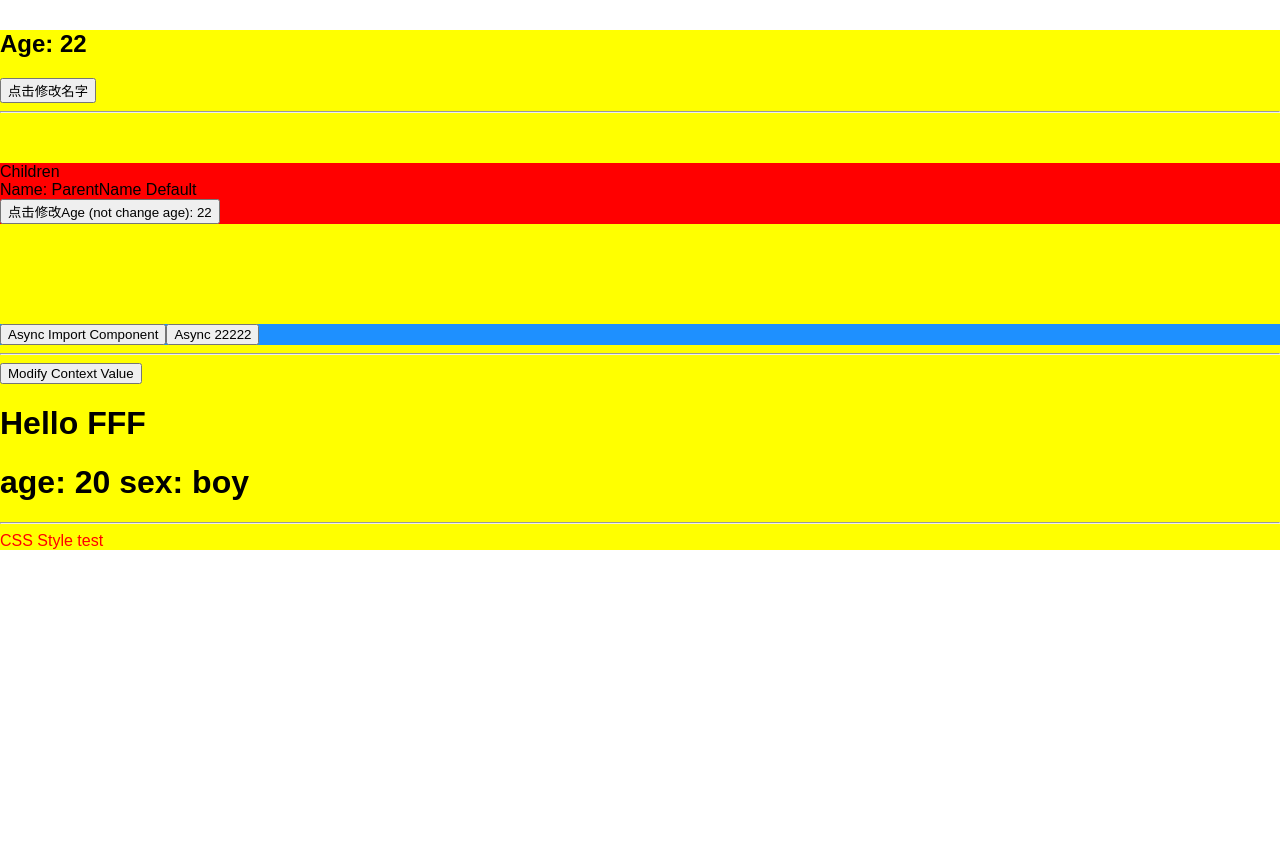
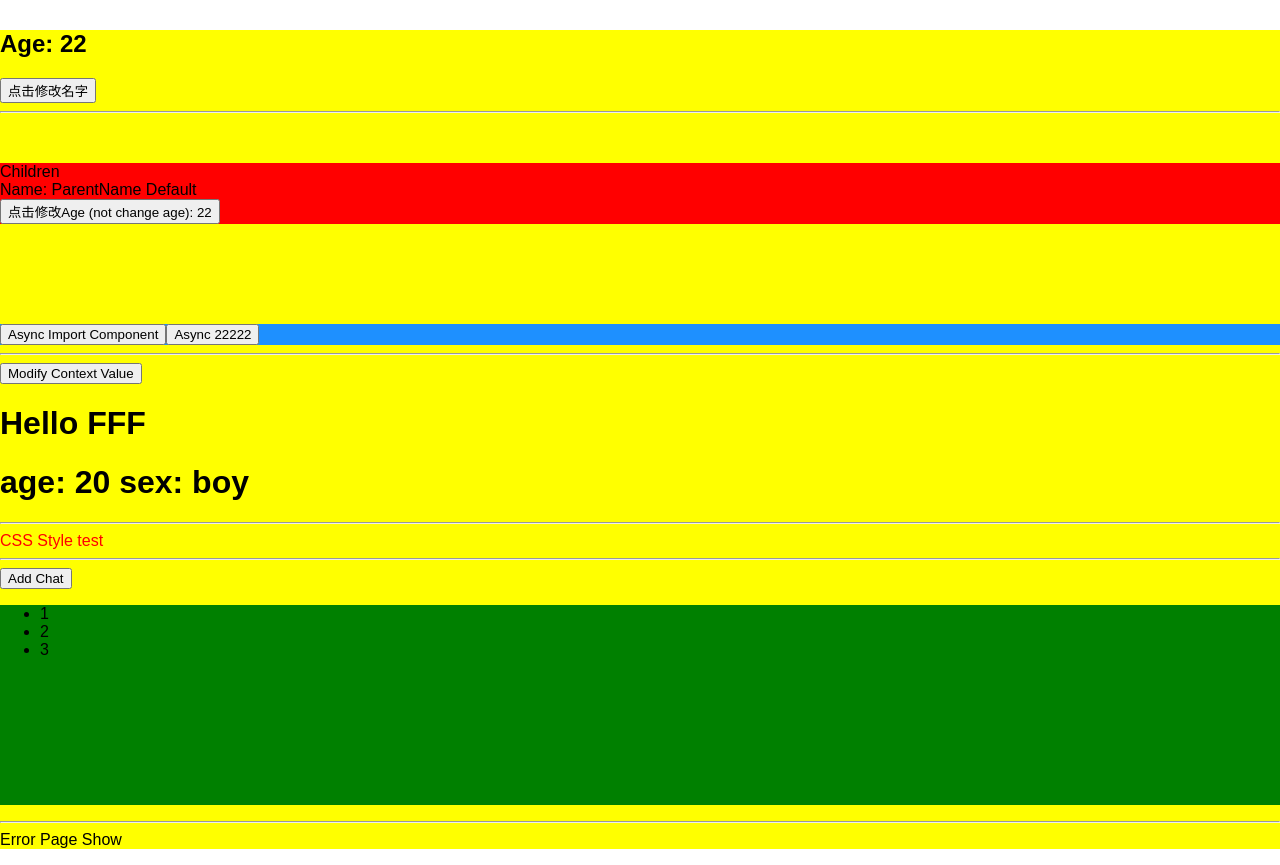
Before and after one commit to VonConfidence/react-lifecircle-study, a React app: page / in a window 1280 px wide. Before the commit the page ends 800 px from the top, so only its background shows below. Built offline with nearby package versions, Linux system fonts and the light colour scheme.

Commit message:
getSnapShot 生命周期探讨

```diff
--- a/src/App.js
+++ b/src/App.js
@@ -1,10 +1,12 @@
-import React, { Component, } from 'react';
+import React, { Component } from 'react';
 import './App.css';
 import ChildComponent from './components/ChildComponent';
 import ContextConponent from './components/ContextConponent';
 import CssCmp from './css-modules';
 
 import PageA from './pages/PageA';
+import SnapShotComponent from './components/SnapShotComponent';
+import ErrorBoundary from './components/ErrorBoundary';
 
 class App extends Component {
   static getDerivedStateFromProps(nextProps, prevState) {
@@ -33,7 +35,7 @@ class App extends Component {
   componentWillReceiveProps(nextProps) {
     console.log('APP componentWillReceiveProps - Parent');
   }
-  shouldComponentUpdate(nextProps,nextState) {
+  shouldComponentUpdate(nextProps, nextState) {
     // if (nextState.age === this.state.age) {
     //   console.log('APP shouldComponentUpdate return false - Parent')
     //   return false;
@@ -49,34 +51,42 @@ class App extends Component {
   }
 
   handleClick() {
-    this.setState({name: 'App修改name之后',});
+    this.setState({ name: 'App修改name之后' });
 
-    this.setState({age: 33,});
+    this.setState({ age: 33 });
   }
   handleAgeClick() {
-    this.setState({age: 22,});
+    this.setState({ age: 22 });
   }
   render() {
     console.log('App render - Parent');
     return (
-      <div className="App"
-        style={{backgroundColor: 'yellow', marginTop: '30px',}}
-      >
+      <div className="App" style={{ backgroundColor: 'yellow', marginTop: '30px' }}>
         <h2>Age: {this.state.age}</h2>
         <button onClick={this.handleClick.bind(this)}>点击修改名字 </button>
-        <hr/>
-        <ChildComponent age={this.state.age}
+        <hr />
+        <ChildComponent
+          age={this.state.age}
           handleAgeClick={this.handleAgeClick.bind(this)}
           name={this.state.name}
         />
-        <div style={{marginTop: '100px', backgroundColor: 'dodgerblue',}}>
+        <div style={{ marginTop: '100px', backgroundColor: 'dodgerblue' }}>
           <PageA />
         </div>
-        <hr/>
+        <hr />
         <ContextConponent />
 
-        <hr/>
+        <hr />
         <CssCmp />
+
+        <hr />
+        <SnapShotComponent />
+
+        <hr />
+        <ErrorBoundary>
+          <div>Error Page Show</div>
+          <p>{this.state.a}</p>
+        </ErrorBoundary>
       </div>
     );
   }
--- /dev/null
+++ b/src/components/Chats.js
@@ -0,0 +1,15 @@
+import React from 'react';
+
+export default class Chats extends React.Component {
+  render() {
+    return (
+      <React.Fragment>
+        {this.props.chatList.map((chat, i) => (
+          <li key={i} className="chat-bubble">
+            {chat}
+          </li>
+        ))}
+      </React.Fragment>
+    );
+  }
+}
--- /dev/null
+++ b/src/components/ErrorBoundary.js
@@ -0,0 +1,26 @@
+import React, { Component } from 'react';
+
+class ErrorBoundary extends Component {
+  static getDerivedStateFromError(error) {
+    console.log(`Error log from getDerivedStateFromError: ${error}`);
+    return { hasError: true };
+  }
+
+  state = { hasError: false };
+
+  componentDidCatch(error, info) {
+    console.log(`Error log from componentDidCatch: ${error}`);
+    console.log(info);
+  }
+
+  render() {
+    console.log('Render ErrorBoundary', this.state.hasError);
+    if (this.state.hasError) {
+      return <h1>Something went wrong.</h1>;
+    }
+
+    return this.props.children;
+  }
+}
+
+export default ErrorBoundary;
--- /dev/null
+++ b/src/components/SnapShotComponent.js
@@ -0,0 +1,63 @@
+import React from 'react';
+import Chats from './Chats';
+import styles from './styles.css';
+
+export default class SnapShotComponent extends React.Component {
+  static getDerivedStateFromProps(nextProps, prevState) {
+    console.log('Snap getDerivedStateFromProps');
+    return null;
+  }
+
+  constructor(props) {
+    super(props);
+    this.state = { chatList: [1, 2, 3] };
+    console.log('constructor');
+  }
+
+  /**
+   *
+   * @param {*} prevProps
+   * @param {*} prevState
+   * @param {*} snapshot getSnapshotBeforeUpdate方法返回过来的值
+   */
+  componentDidUpdate(prevProps, prevState, snapshot) {
+    console.log('componentDidUpdate', this.chatThreadRef.scrollHeight);
+
+    if (snapshot !== null) {
+      const chatThreadRef = this.chatThreadRef;
+      // 更新后ChatList的高度 - 之前ChatList的高度
+      chatThreadRef.scrollTop = chatThreadRef.scrollHeight - snapshot;
+    }
+  }
+
+  // getSnapshotBeforeUpdate 生命周期方法本身不会起什么作用，它需要与 componentDidUpdate 生命周期方法结合在一起使用。
+  getSnapshotBeforeUpdate(prevProps, prevState) {
+    console.log('getSnapshotBeforeUpdate', this.chatThreadRef.scrollHeight);
+    if (this.state.chatList > prevState.chatList) {
+      const chatThreadRef = this.chatThreadRef;
+      // 表示更新前ChatList的高度
+      return chatThreadRef.scrollHeight - chatThreadRef.scrollTop;
+    }
+    return null;
+    // 无论这个方法返回什么值，都会被传给另一个生命周期方法
+  }
+
+  handleClick = () => {
+    const { chatList } = this.state;
+    this.setState({
+      chatList: [...chatList, chatList.length + 1],
+    });
+  };
+
+  render() {
+    console.log('render');
+    return (
+      <React.Fragment>
+        <button onClick={this.handleClick}>Add Chat</button>
+        <ul className={styles.chatThread} ref={ref => (this.chatThreadRef = ref)}>
+          <Chats chatList={this.state.chatList} />
+        </ul>
+      </React.Fragment>
+    );
+  }
+}
--- /dev/null
+++ b/src/components/styles.css
@@ -0,0 +1,5 @@
+.chatThread {
+  height: 200px;
+  overflow-y: scroll;
+  background-color: green;
+}
```
Also changed, not shown: src/react.css.project.md (added, +7 -0 lines), 1 other file (tests, documents, lock files or other folders).
